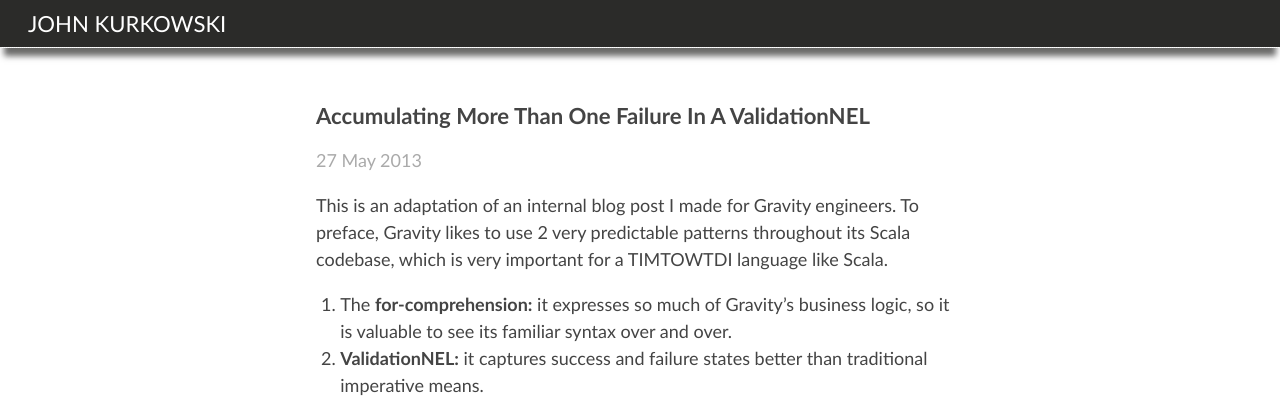
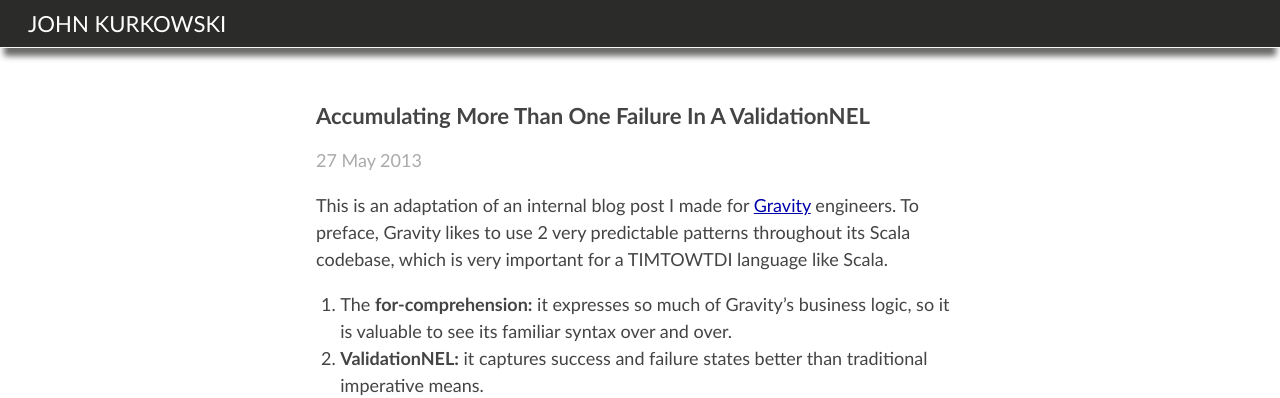
Before and after one commit to john-kurkowski/john-kurkowski.github.io, a Jekyll site: the page built from _posts/2013-05-27-accumulating-multiple-failures-in-a-ValidationNEL.md, in a window 1280 px wide and 900 px high. Shown: the top 398 px of the window. Built offline with Jekyll 4.4.1, drawn with Linux system fonts in a browser that asks for light colours; nearby versions of some CDN libraries; comment, search, counter and statistics services are not loaded; part of the change alters nothing that is shown.

```diff
--- a/_posts/2013-05-27-accumulating-multiple-failures-in-a-ValidationNEL.md
+++ b/_posts/2013-05-27-accumulating-multiple-failures-in-a-ValidationNEL.md
@@ -4,9 +4,10 @@ title:  "Accumulating More Than One Failure In A ValidationNEL"
 categories: tech
 tags: scala
 ---
-This is an adaptation of an internal blog post I made for Gravity engineers. To
-preface, Gravity likes to use 2 very predictable patterns throughout its Scala
-codebase, which is very important for a TIMTOWTDI language like Scala.
+This is an adaptation of an internal blog post I made for
+[Gravity](http://gravity.com) engineers. To preface, Gravity likes to use 2 very
+predictable patterns throughout its Scala codebase, which is very important for
+a TIMTOWTDI language like Scala.
 
 1. The **for-comprehension:** it expresses so much of Gravity's business logic,
    so it is valuable to see its familiar syntax over and over.
```
